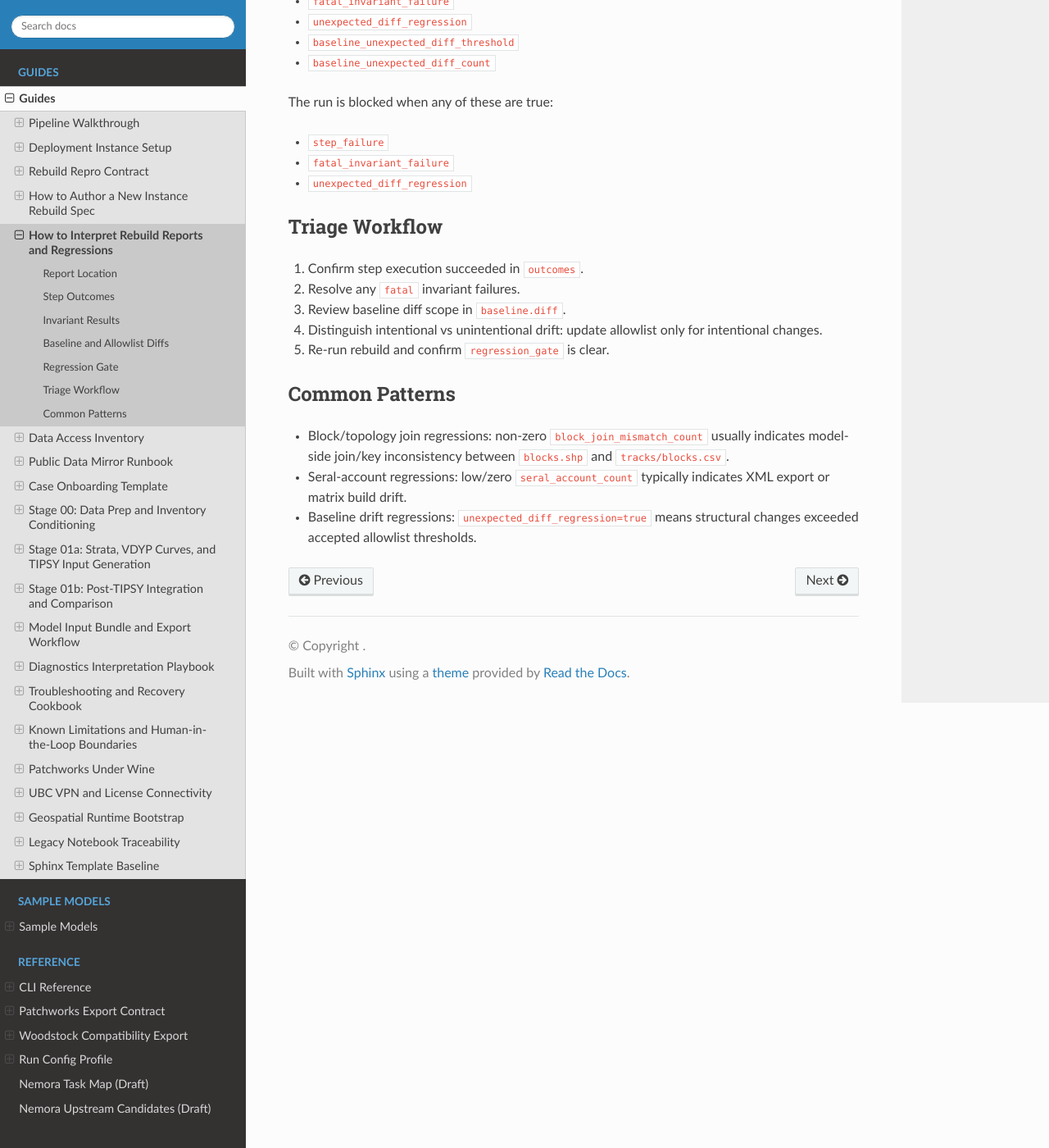
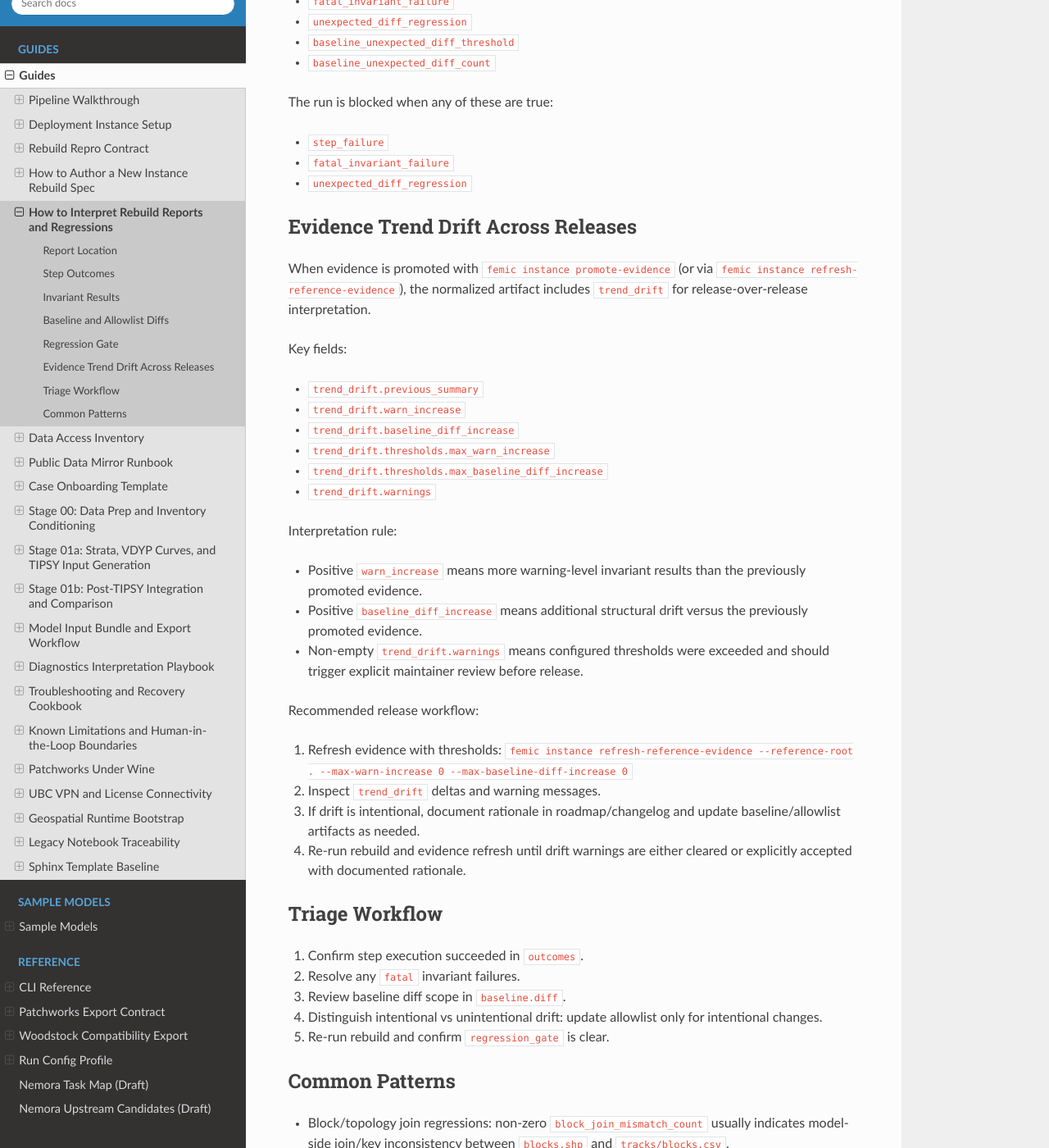
Before and after one commit to UBC-FRESH/wbi_ria_yield, a Sphinx documentation site: the page built from docs/guides/interpret-rebuild-reports.rst, in a window 1280 px wide and 1400 px high, scrolled down 2095 px. Shown: the whole window at 82% size. Built offline with Sphinx 7.4.7 and the Read the Docs theme 3.1.0, drawn with Linux system fonts in a browser that asks for light colours.

Commit message:
docs: add evidence trend-drift interpretation guide (P14.3b)

```diff
--- a/docs/guides/interpret-rebuild-reports.rst
+++ b/docs/guides/interpret-rebuild-reports.rst
@@ -95,6 +95,42 @@ The run is blocked when any of these are true:
 - ``fatal_invariant_failure``
 - ``unexpected_diff_regression``
 
+Evidence Trend Drift Across Releases
+------------------------------------
+
+When evidence is promoted with
+``femic instance promote-evidence`` (or via
+``femic instance refresh-reference-evidence``), the normalized artifact includes
+``trend_drift`` for release-over-release interpretation.
+
+Key fields:
+
+- ``trend_drift.previous_summary``
+- ``trend_drift.warn_increase``
+- ``trend_drift.baseline_diff_increase``
+- ``trend_drift.thresholds.max_warn_increase``
+- ``trend_drift.thresholds.max_baseline_diff_increase``
+- ``trend_drift.warnings``
+
+Interpretation rule:
+
+- Positive ``warn_increase`` means more warning-level invariant results than
+  the previously promoted evidence.
+- Positive ``baseline_diff_increase`` means additional structural drift versus
+  the previously promoted evidence.
+- Non-empty ``trend_drift.warnings`` means configured thresholds were exceeded
+  and should trigger explicit maintainer review before release.
+
+Recommended release workflow:
+
+1. Refresh evidence with thresholds:
+   ``femic instance refresh-reference-evidence --reference-root . --max-warn-increase 0 --max-baseline-diff-increase 0``
+2. Inspect ``trend_drift`` deltas and warning messages.
+3. If drift is intentional, document rationale in roadmap/changelog and update
+   baseline/allowlist artifacts as needed.
+4. Re-run rebuild and evidence refresh until drift warnings are either cleared
+   or explicitly accepted with documented rationale.
+
 Triage Workflow
 ---------------
 
```
Also changed, not shown: CHANGE_LOG.md (+13 -0 lines), ROADMAP.md (+12 -3 lines), 1 other file.
